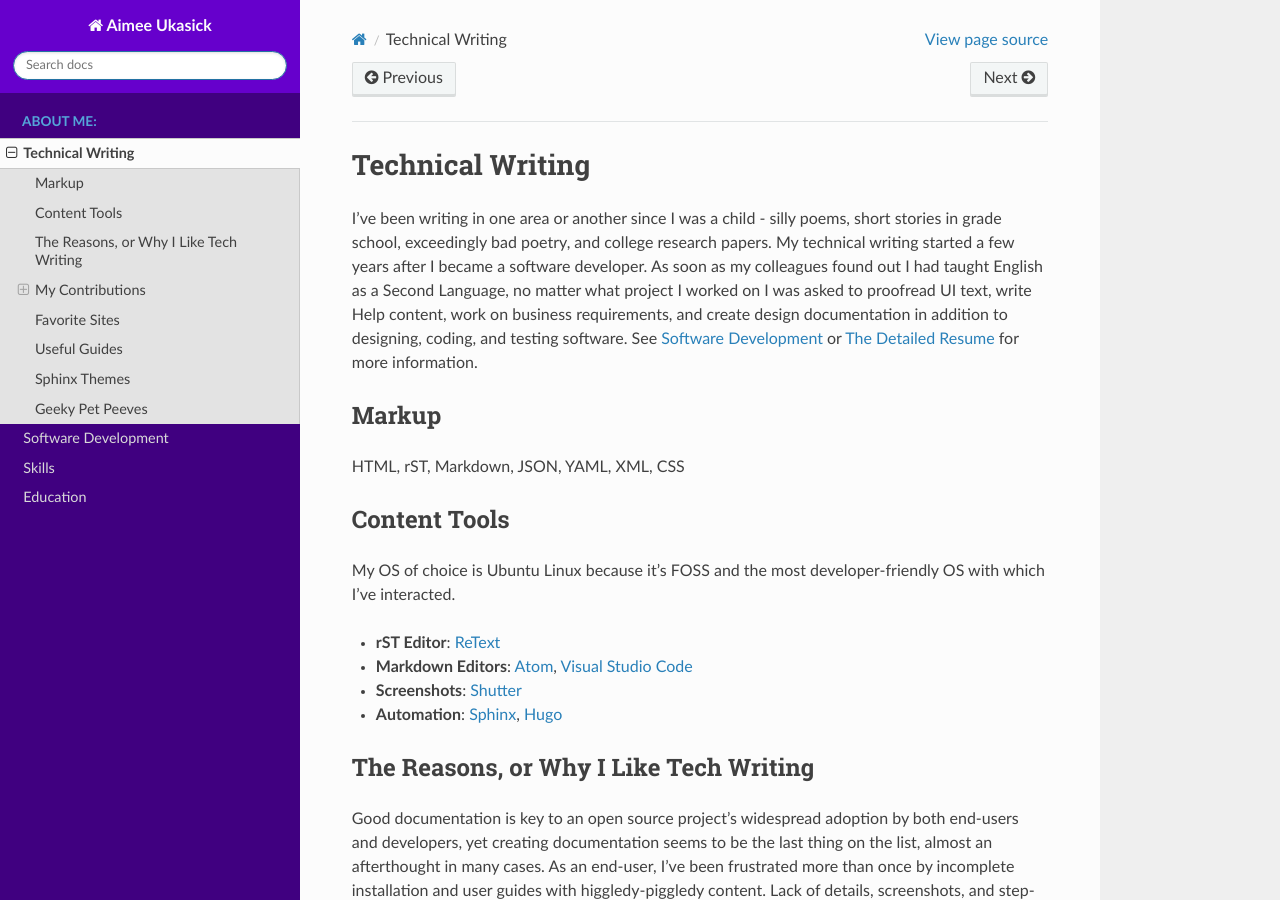
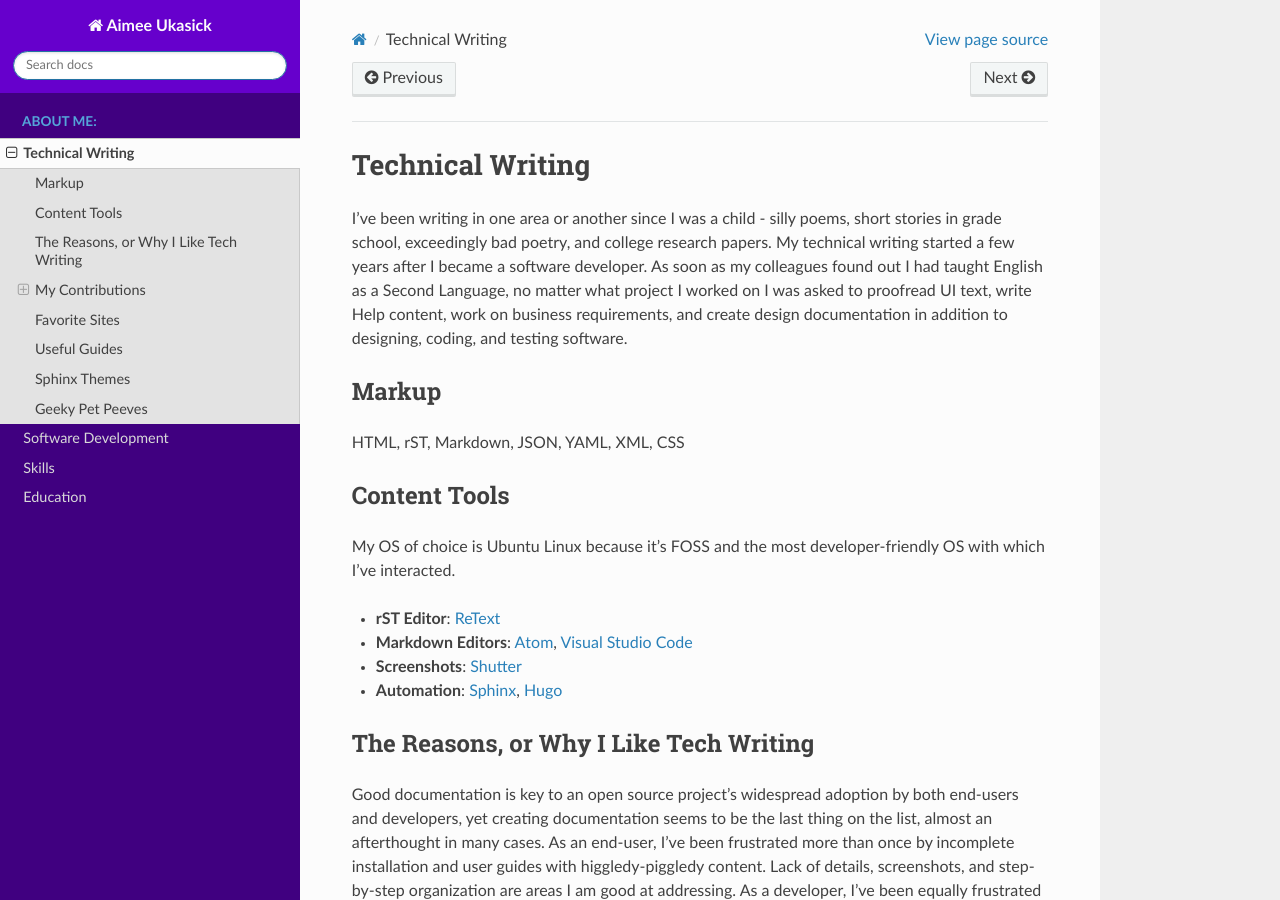
Before and after one commit to aimeeu/aimee-ukasick-resume, a Sphinx documentation site: the page built from docs/tech_writing.rst, in a window 1280 px wide and 900 px high. Built offline with Sphinx 7.4.7 and the Read the Docs theme 2.0.0, drawn with Linux system fonts in a browser that asks for light colours.

Commit message:
Update tech_writing.rst

```diff
--- a/docs/tech_writing.rst
+++ b/docs/tech_writing.rst
@@ -25,7 +25,7 @@ papers. My technical writing started a few years after I became a software
 developer. As soon as my colleagues found out I had taught English as a Second
 Language, no matter what project I worked on I was asked to proofread UI text,
 write Help content, work on business requirements, and create design
-documentation in addition to designing, coding, and testing software. See  :doc:`software_dev` or :doc:`resume_detailed` for more information.
+documentation in addition to designing, coding, and testing software.
 
 Markup
 ======
```
